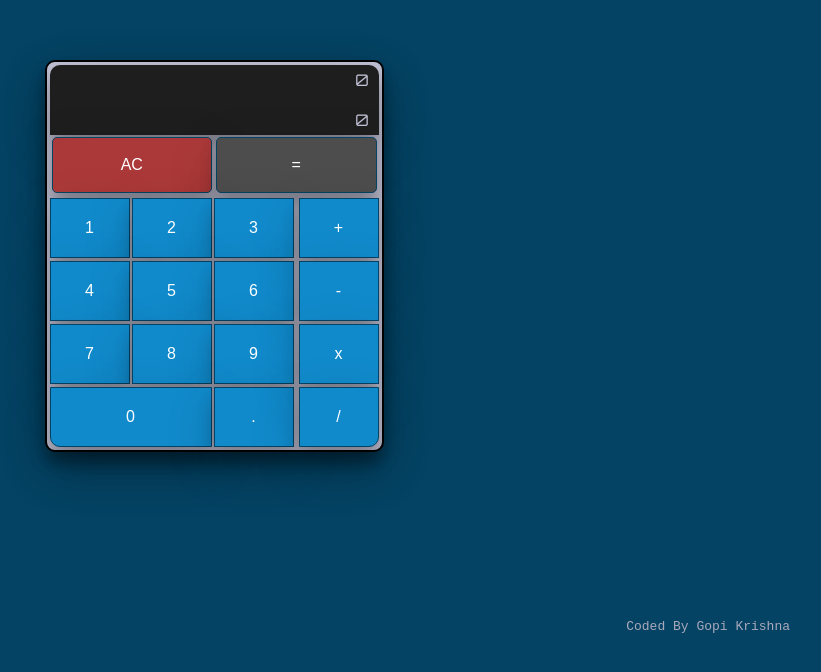
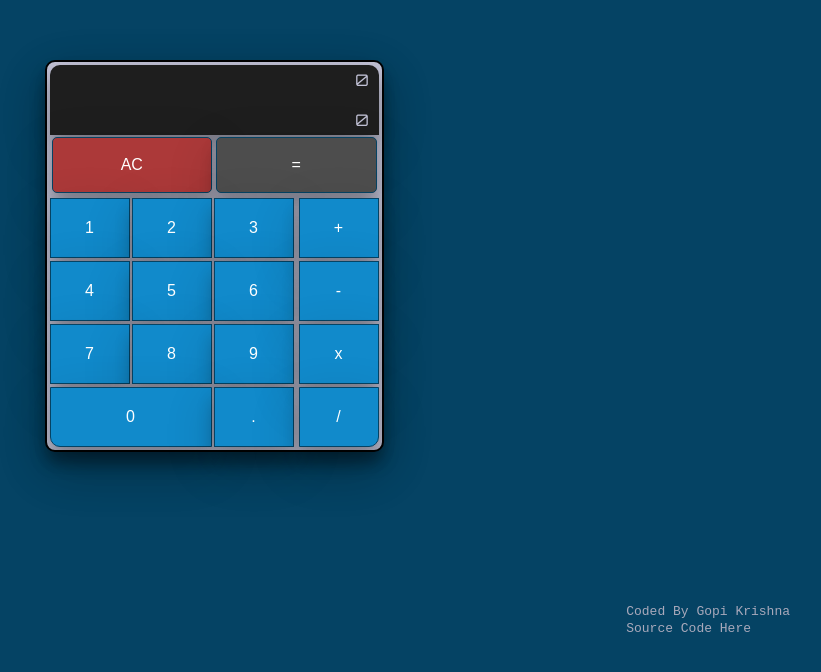
Before and after one commit to bgopikrishna/react-calculator, a React (Create React App) app: page / in a window 1280 px wide. Shown: the part 124-796 px from the top of the page, without its empty margins (426-1247 px from the left). Built offline with nearby package versions, Linux system fonts and the light colour scheme.

Commit message:
added source code link

```diff
--- a/public/index.html
+++ b/public/index.html
@@ -42,9 +42,9 @@
 
 
 
-  <footer>
-
-    <span><a href="https://bgopikrishna.github.io" target="_blank">Coded By Gopi Krishna</a></span>
+  	<footer>
+      <span><a class="link-effect" href="https://bgopikrishna.github.io" target="_blank">Coded By Gopi Krishna</a></span>
+      <span style="float:left;text-align: center"><a href="https://github.com/bgopikrishna/react-calculator" target="_blank" rel="noopener noreferrer">Source Code Here</a></span>
   </footer>
   <script src="https://cdn.freecodecamp.org/testable-projects-fcc/v1/bundle.js"></script>
 </body>
--- a/src/App.css
+++ b/src/App.css
@@ -149,7 +149,7 @@ footer a {
   text-decoration: none;
   text-align: center;
 }
-footer a::after {
+footer .link-effect::after {
   content: "";
   display: block;
   width: 0;
@@ -158,7 +158,7 @@ footer a::after {
   background: #A9A9BB;
   transition: width 0.3s;
 }
-footer a:hover::after {
+footer .link-effect:hover::after {
   width: 100%;
   transition: width 0.3s;
 }
```
